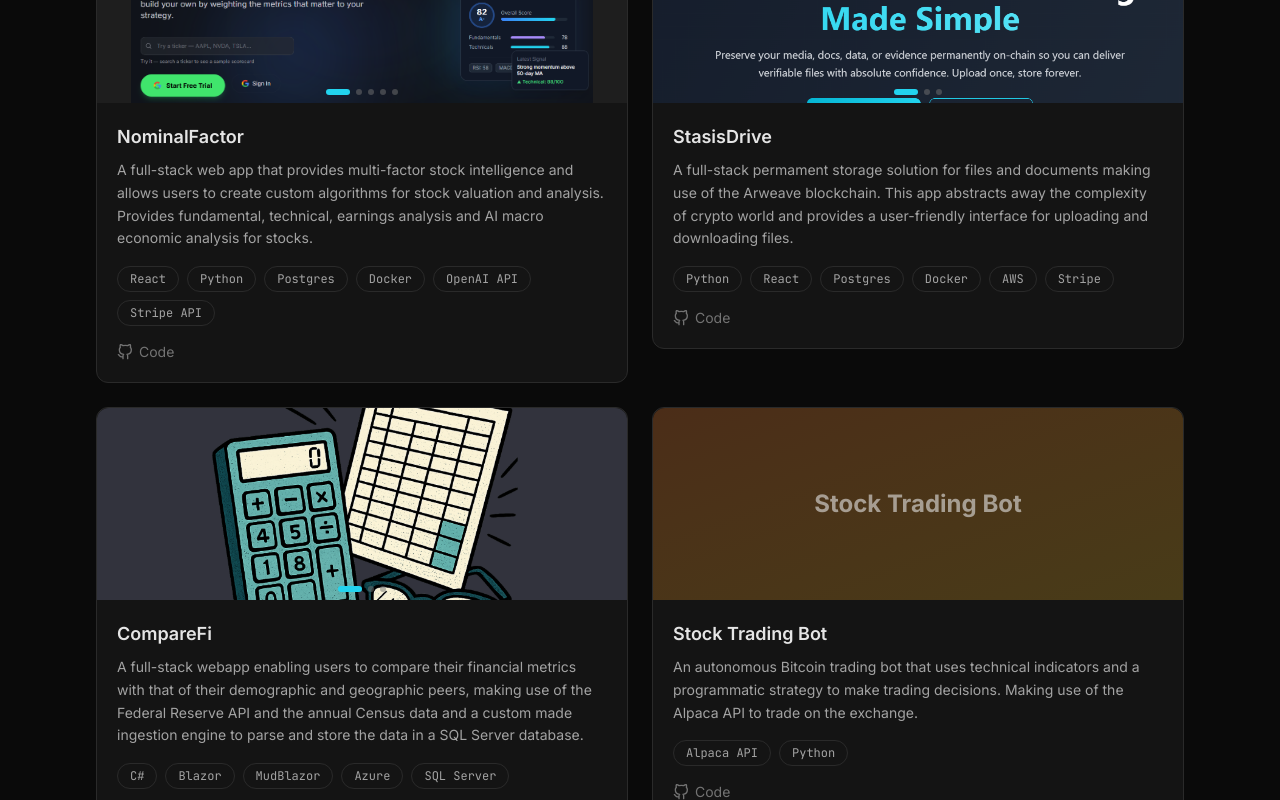
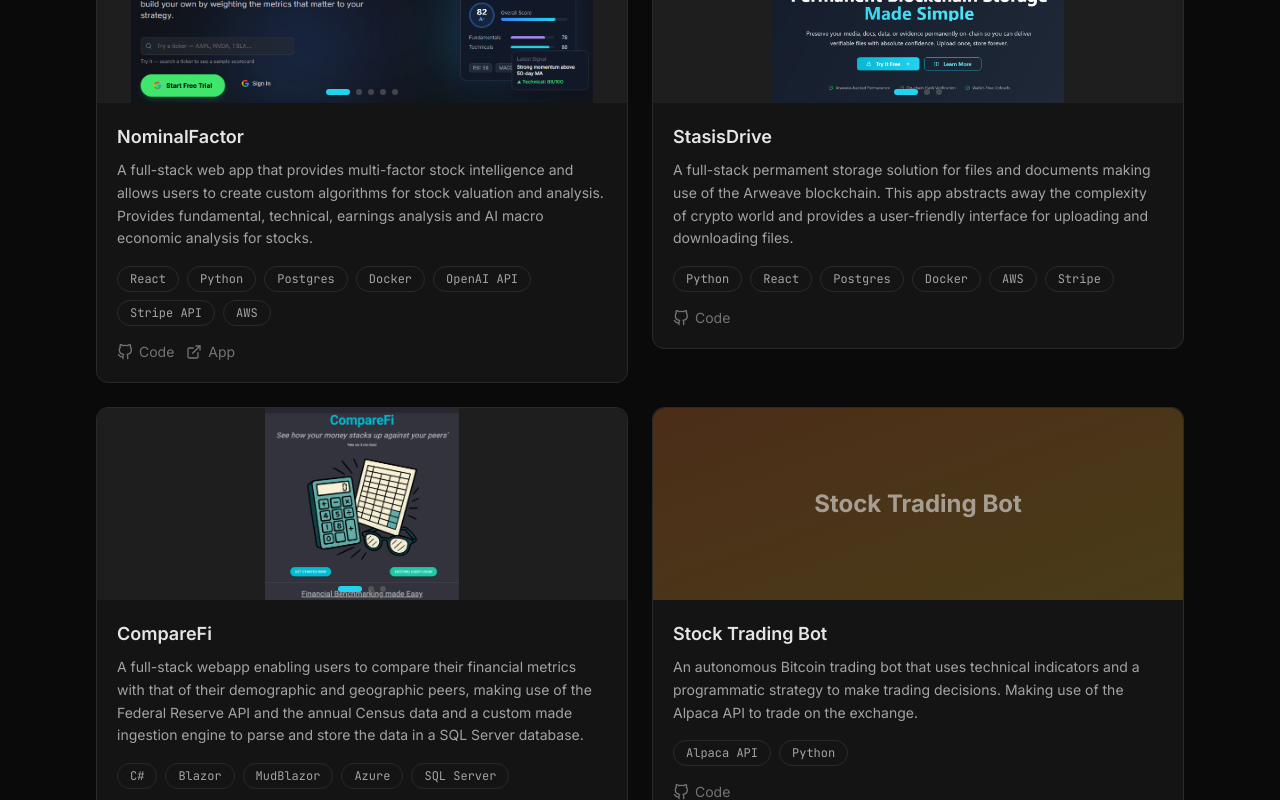
Before and after one commit to jareddalessandro/PortfolioSite, a React (Vite) app: page / in a window 1280 px wide. Shown: the part 3794-4594 px from the top of the page. Built offline with nearby package versions, Linux system fonts and the light colour scheme.

Commit message:
added live app links

```diff
--- a/src/components/ui/ProjectCard.jsx
+++ b/src/components/ui/ProjectCard.jsx
@@ -125,10 +125,10 @@
                 target="_blank"
                 rel="noopener noreferrer"
                 className="flex items-center gap-1.5 text-sm text-text-muted transition-colors hover:text-accent"
-                aria-label={`View ${project.title} live demo`}
+                aria-label={`View ${project.title} live app`}
               >
                 <FiExternalLink size={16} />
-                Demo
+                App
               </a>
             )}
           </div>
--- a/src/data/projects.js
+++ b/src/data/projects.js
@@ -4,9 +4,9 @@
     title: 'NominalFactor',
     description:
       'A full-stack web app that provides multi-factor stock intelligence and allows users to create custom algorithms for stock valuation and analysis. Provides fundamental, technical, earnings analysis and AI macro economic analysis for stocks.',
-    tech: ['React', 'Python', 'Postgres', 'Docker', 'OpenAI API', 'Stripe API'],
+    tech: ['React', 'Python', 'Postgres', 'Docker', 'OpenAI API', 'Stripe API', 'AWS'],
     github: 'https://github.com/Nominal-Technologies-LLC/NominalFactor',
-    demo: null,
+    demo: 'https://nominalfactor.com/',
     images: [
       '/nominalfactor/landingpageSmall.png',
       '/nominalfactor/earnings.png',
@@ -30,6 +30,7 @@
       '/stasisdrive/dashboard1.png',
       '/stasisdrive/launchpage2.png',
     ],
+    imageContain: true,
     gradient: 'from-cyan-500/20 to-blue-500/20', // Fallback if no images
   },
   {
@@ -45,6 +46,7 @@
       '/comparefi/results1.png',
       '/comparefi/results4.png'
     ],
+    imageContain: true,
     gradient: 'from-purple-500/20 to-pink-500/20',
   },
 
```
